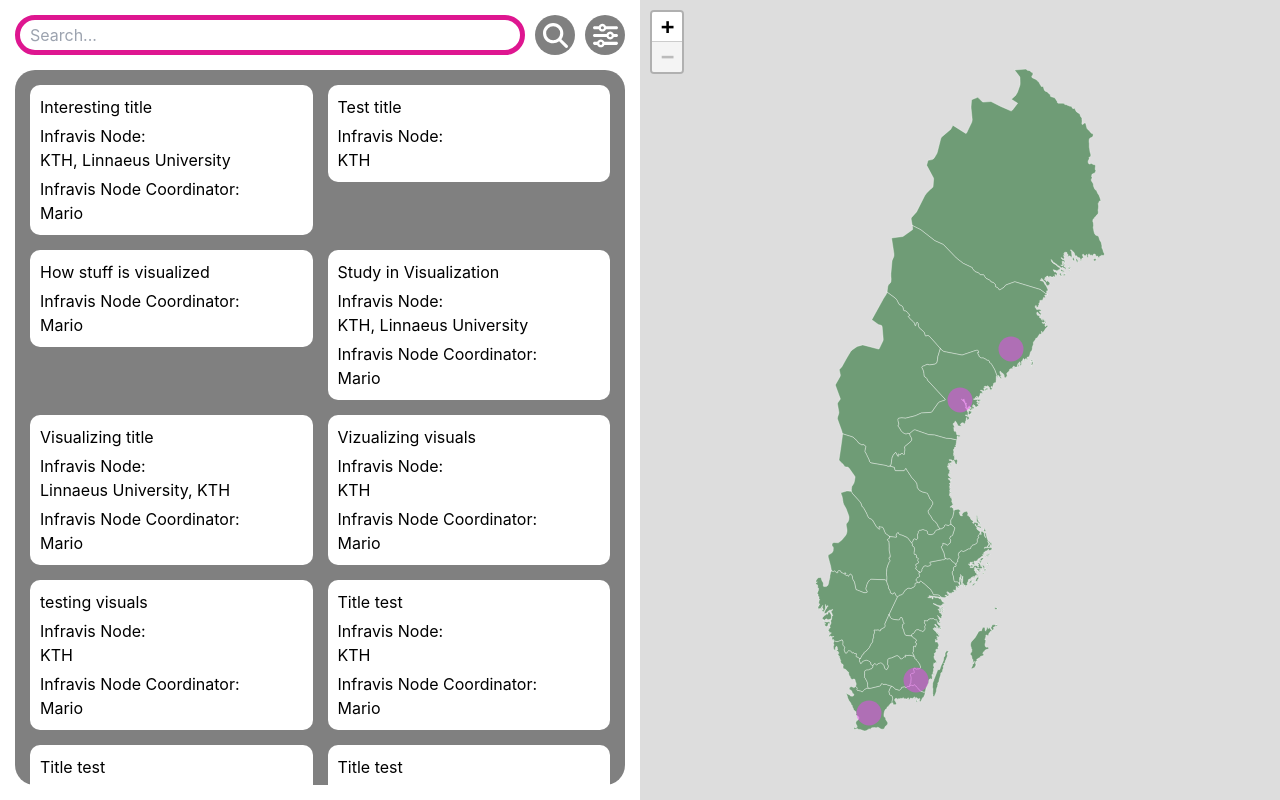
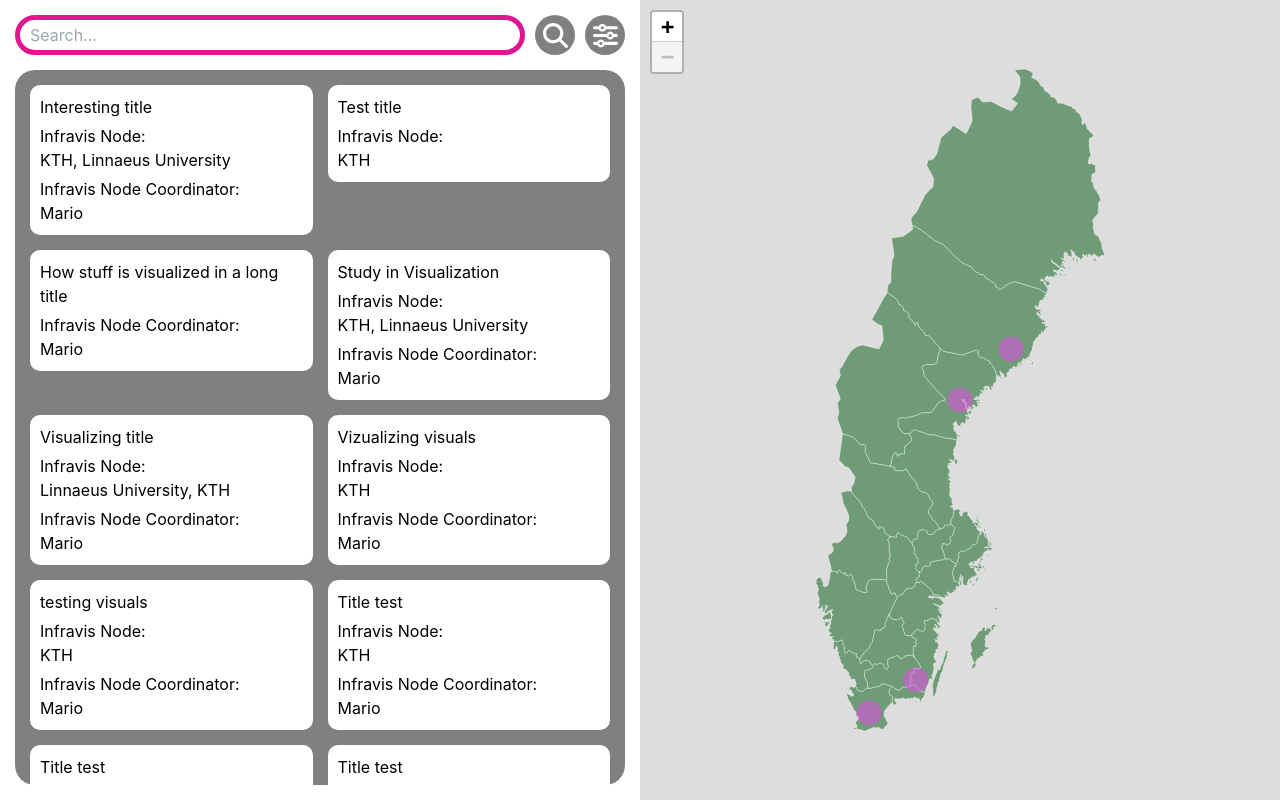
Before and after one commit to Infravis-map/visual-map, a Next.js app: page /test in a window 1280 px wide. Built offline with nearby package versions, Linux system fonts and the light colour scheme.

Commit message:
long title

```diff
--- a/pages/test.js
+++ b/pages/test.js
@@ -12,7 +12,7 @@ export default function TestPage() {
     const [projects, setProjects] = useState([
         {title:"Interesting title", nodes:["KTH", "Linnaeus University"], coordinator:"Mario", image:null},
         {title:"Test title", nodes:["KTH"], coordinator:"", image:null},
-        {title:"How stuff is visualized", nodes:[], coordinator:"Mario", image:null},
+        {title:"How stuff is visualized in a long title", nodes:[], coordinator:"Mario", image:null},
         {title:"Study in Visualization", nodes:["KTH", "Linnaeus University"], coordinator:"Mario", image:null},
         {title:"Visualizing title", nodes:["Linnaeus University", "KTH"], coordinator:"Mario", image:null},
         {title:"Vizualizing visuals", nodes:["KTH"], coordinator:"Mario", image:null},
```
